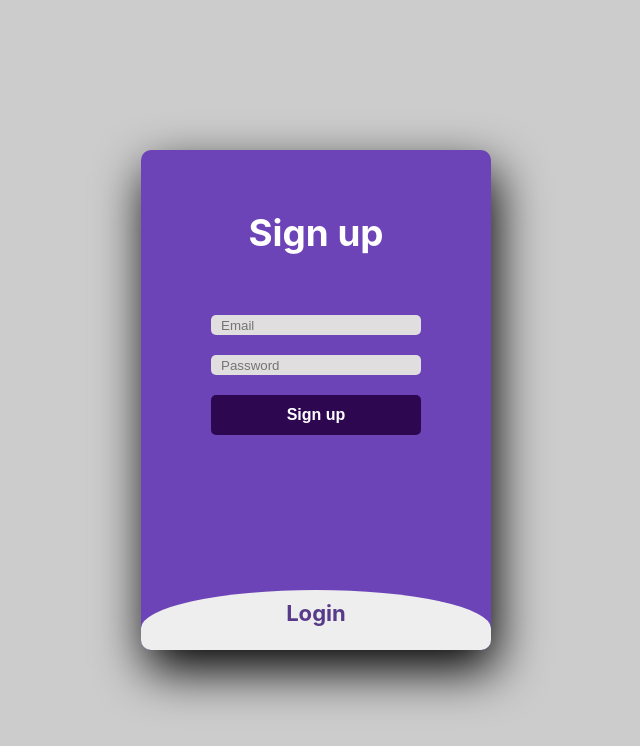
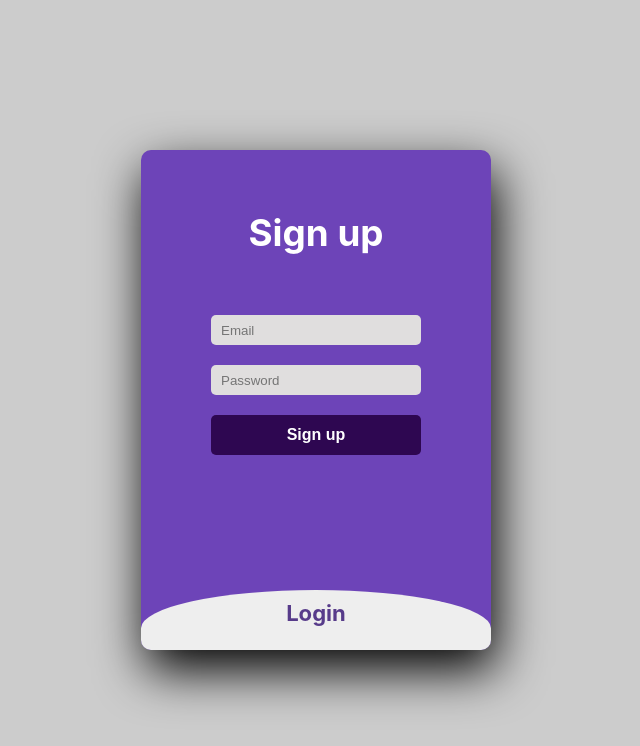
Before and after one commit to bilalhussainsgit/my-cv, a React (Create React App) app: page /login in a window 1280 px wide. Shown: the top 746 px of the page, without its empty margins (324-964 px from the left). Built offline with nearby package versions, Linux system fonts and the light colour scheme.

Commit message:
Login details saved.

```diff
--- a/src/App.css
+++ b/src/App.css
@@ -67,7 +67,7 @@ body {
 
 .login-body input {
 	width: 60%;
-	height: 20px;
+	height: 30px;
 	background: #e0dede;
 	justify-content: center;
 	display: flex;
--- a/src/pages/HomePage.tsx
+++ b/src/pages/HomePage.tsx
@@ -1,14 +1,15 @@
 import React from 'react'
 import { useNavigate } from 'react-router-dom';
+import AuthService from "../services/AuthService";
 
 const HomePage = () => {
 
     const navigate = useNavigate();
     const handleUserRedirection = () => {
-        // if (AuthService.isLoggedIn()) {
+        if (AuthService.isLoggedIn()) {
             return navigate("/cv");
-        // }
-        // return navigate("/login");
+        }
+        return navigate("/login");
     };
 
     return (
--- a/src/pages/LoginPage.tsx
+++ b/src/pages/LoginPage.tsx
@@ -1,25 +1,28 @@
 import React, { useState } from 'react'
-import axios from 'axios';
+import AuthService from "../services/AuthService";
+import StorageService from '../services/StorageService';
+import { useNavigate } from 'react-router-dom';
 
 const LoginPage = () => {
 
     const [email, setEmail] = useState("");
-    const [password, setPassword] = useState("password");
+    const [password, setPassword] = useState("");
+    const navigate = useNavigate();
 
-    const handleSignUp = () => {
-        console.log("check")
-        const url = "https://4987-119-160-96-219.ngrok-free.app/auth"
-        const data = { email, password };
-
-        axios
-            .post(url, data)
-            .then((response => {
-                console.log(response.data);
-            }))
-            .catch((error) => {
-                console.log(error);
+    const handleSignUp = (e: any) => {
+        e.preventDefault();
+        let user_data = { email: email, password: password };
+        AuthService.register(user_data)
+            .then((res: any) => {
+                // console.log("res=>", res)
+                if (res.status) {
+                    StorageService.setSession(res.data); // stores data in local storage
+                    setTimeout(() => {
+                        navigate('/cv');
+                    }, 1500);
+                }
             })
-
+            .catch((error: any) => { console.log(error) });
     }
 
     return (
@@ -27,6 +30,7 @@ const LoginPage = () => {
             <div className="login-body">
                 <input type="checkbox" id="chk" aria-hidden="true" />
                 <div className="signup">
+                    <form onSubmit={(e) => handleSignUp(e)}>
                         <label htmlFor="chk" aria-hidden="true">Sign up</label>
                         <input
                             type="email"
@@ -42,10 +46,13 @@ const LoginPage = () => {
                             autoComplete="on"
                             onChange={e => setPassword(e.target.value)}
                         />
-                    <button onClick={handleSignUp}>Sign up</button>
+                        <button type="submit">Sign up</button>
+                    </form>
                 </div>
 
                 <div className="login">
+                    <form>
+
                         <label htmlFor="chk" aria-hidden="true">Login</label>
                         <input
                             type="email"
@@ -62,6 +69,7 @@ const LoginPage = () => {
                             onChange={e => setPassword(e.target.value)}
                         />
                         <button >Login</button>
+                    </form>
                 </div>
             </div>
         </>
--- /dev/null
+++ b/src/services/AuthService.tsx
@@ -0,0 +1,41 @@
+import axios from 'axios';
+
+// const Base_URL = "http://localhost:3000";
+const Base_URL = "https://4987-119-160-96-219.ngrok-free.app";
+
+const register = (user_data: Object): any => {
+  axios
+    .post(`${{ Base_URL }}/auth`, { ...user_data, })
+    .then((response) => {
+      console.log(response.data);
+      return response.data;
+    });
+};
+
+const login = (user_data: Object) => {
+  axios
+    .post(`${{ Base_URL }}/auth/sign_in`, { ...user_data, })
+    .then((response) => { return response.data; });
+};
+
+const isLoggedIn = () => {
+  const user = localStorage.getItem("user");
+  if (user) {
+    return true;
+  } else {
+    return false;
+  }
+};
+
+const logout = () => {
+  localStorage.removeItem("user");
+};
+
+const AuthService = {
+  register,
+  login,
+  isLoggedIn,
+  logout
+};
+
+export default AuthService;
--- /dev/null
+++ b/src/services/StorageService.tsx
@@ -0,0 +1,17 @@
+
+// setSession in local storage
+const setSession = (user: Object) => {
+  localStorage.setItem('user', JSON.stringify(user));
+};
+
+// clear session of local storage
+const clearSession = () => {
+  localStorage.removeItem("user");
+};
+
+const StorageService = {
+  setSession,
+  clearSession
+};
+
+export default StorageService;
```
Lines whose indentation alone changed are shown as unchanged.
